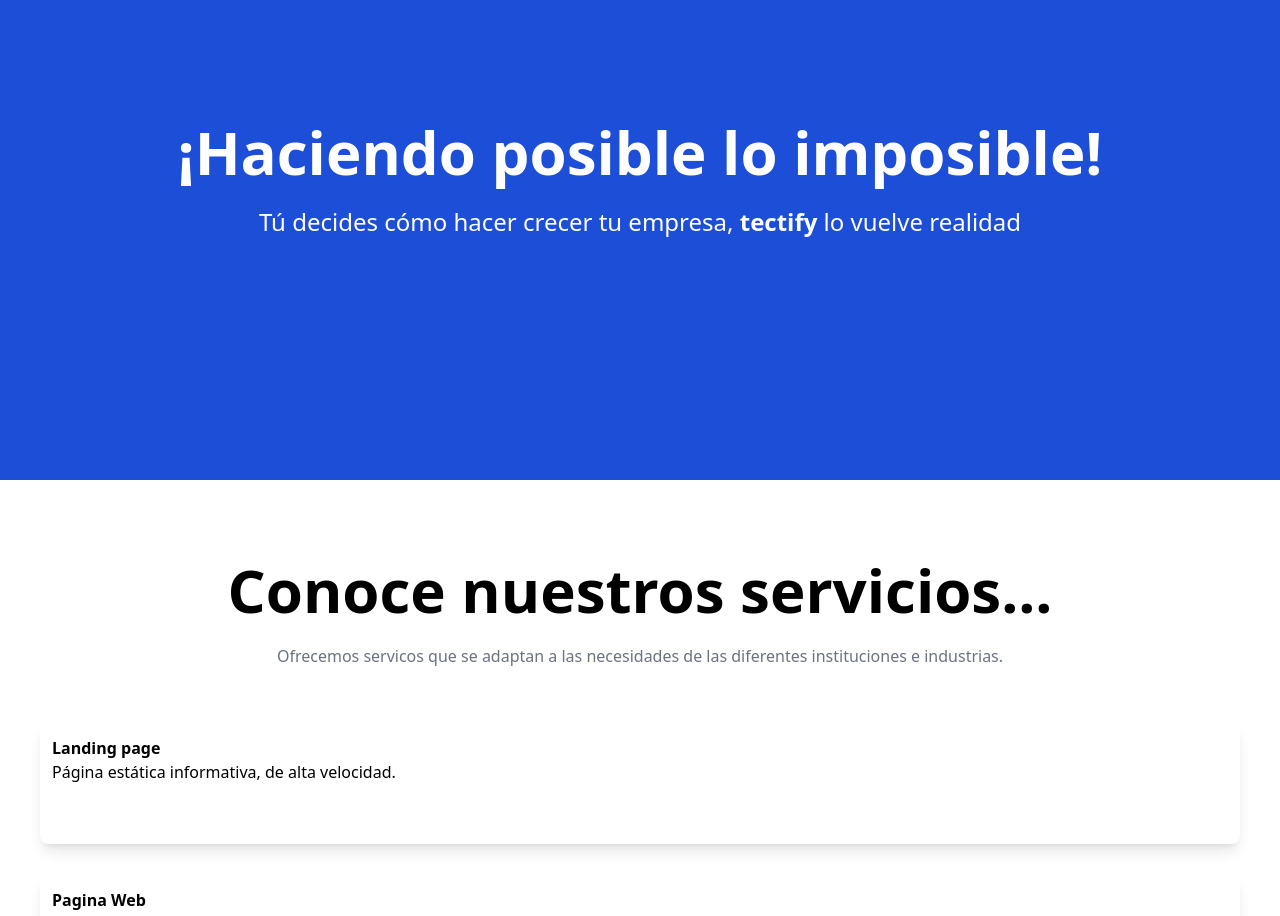
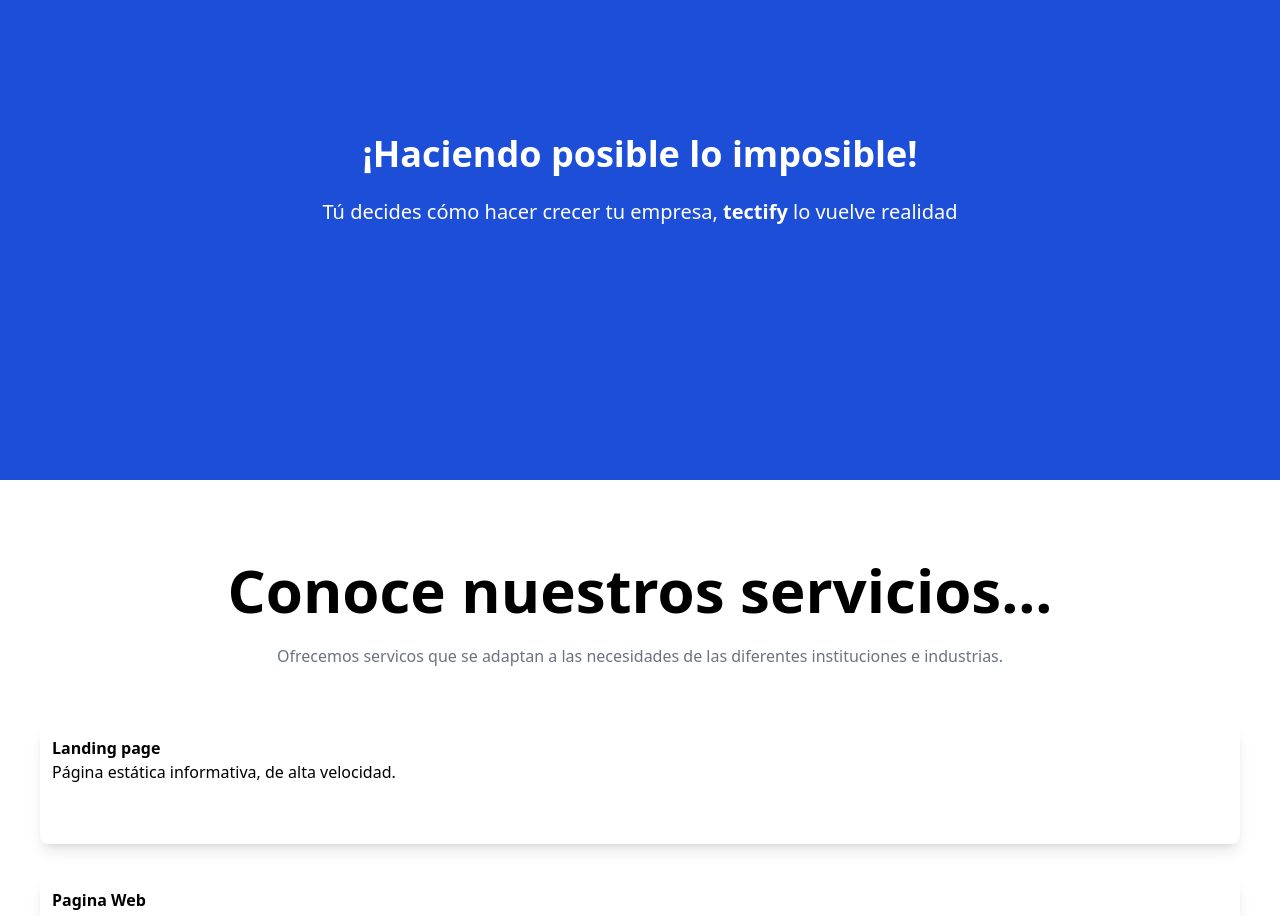
Before and after one commit to Alvarg27/tectify, a Next.js app: page / in a window 1280 px wide. Shown: the part 800-1716 px from the top of the page. Built offline with nearby package versions, Linux system fonts and the light colour scheme.

Commit message:
Update TextSection.js

```diff
--- a/components/TextSection.js
+++ b/components/TextSection.js
@@ -4,10 +4,10 @@
   return (
     <div className="w-full h-[600px] m bg-blue-700 rounded-t-3xl flex px-4">
       <div className="m-auto  text-center">
-        <h2 className="text-white text-6xl font-bold mb-6">
+        <h2 className="text-white text-4xl font-bold mb-6">
           ¡Haciendo posible lo imposible!
         </h2>
-        <h3 className="text-white text-2xl">
+        <h3 className="text-white text-xl">
           Tú decides cómo hacer crecer tu empresa, <b>tectify</b> lo vuelve
           realidad
         </h3>
```
